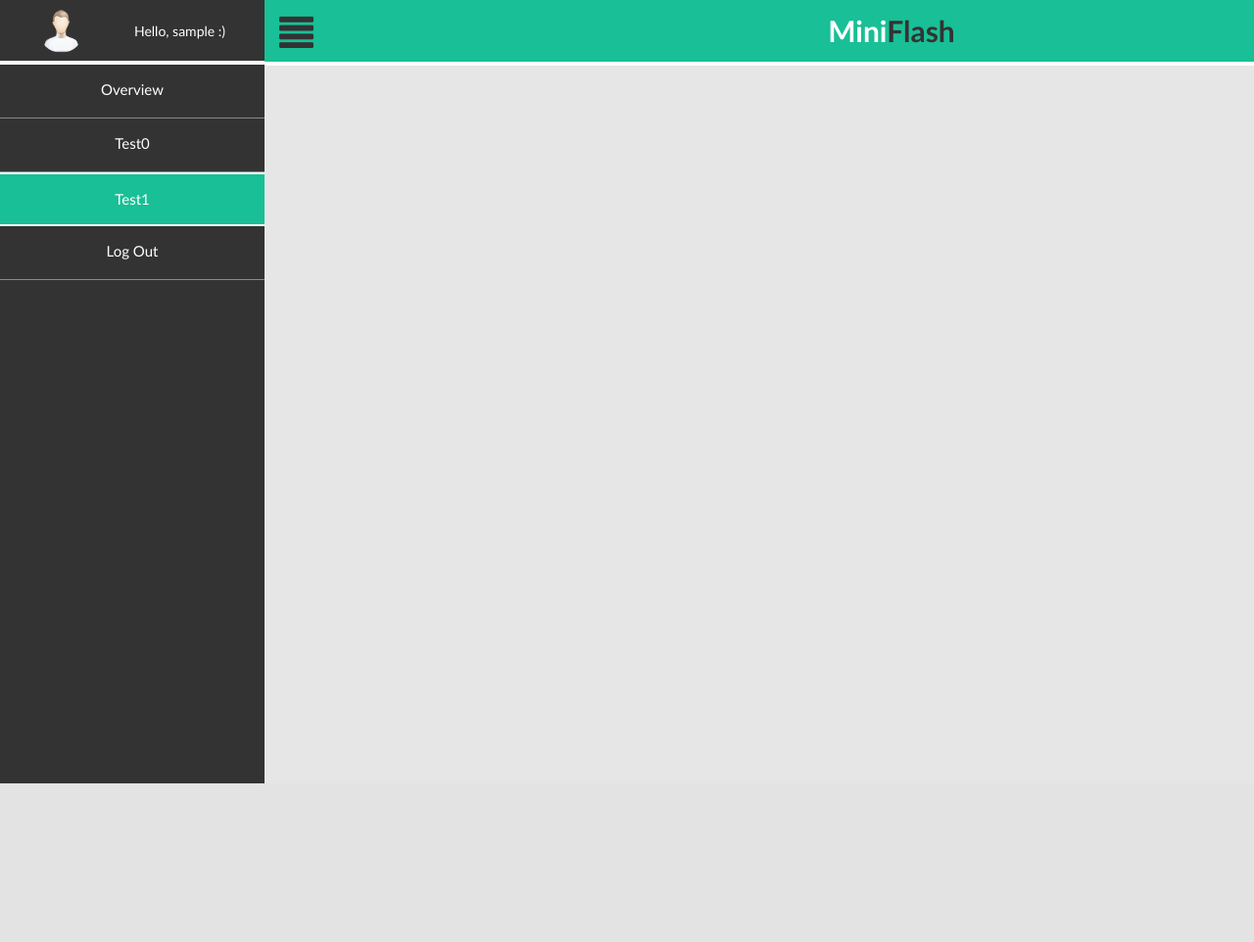
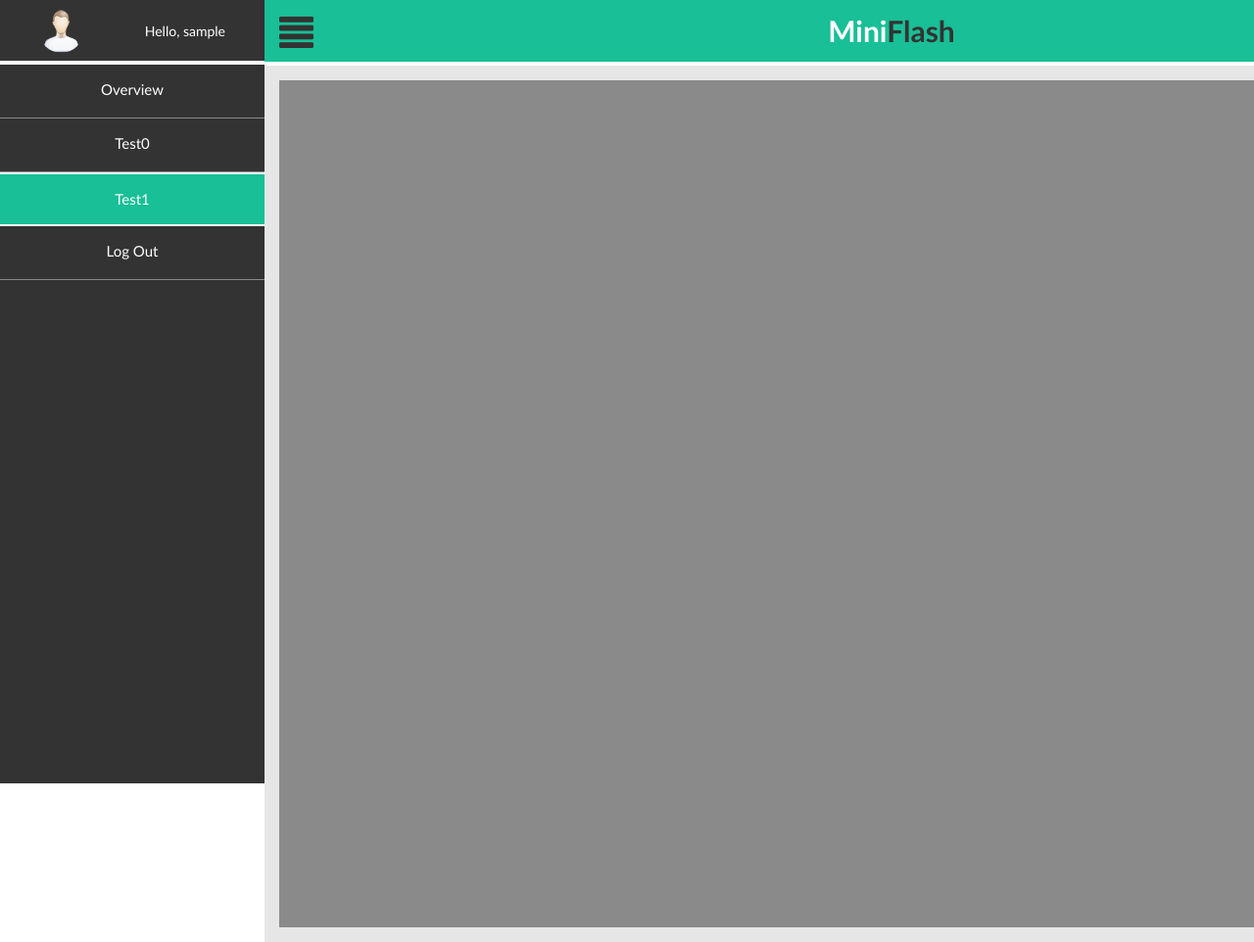
Before and after one commit to marlic1337/MiniFlash, a Django app: page /overview in a window 1280 px wide. Shown: the whole page at 98% size. Before the commit the page ends 800 px from the top, so only its background shows below. Run offline with Django 3.2, Linux system fonts and the light colour scheme; the visitor is signed in with stand-in values (Sample User, id 1); some libraries are stand-ins or nearby versions.

Commit message:
authenticated containers style

```diff
--- a/MiniFlash/static/css/authenticated.css
+++ b/MiniFlash/static/css/authenticated.css
@@ -6,6 +6,13 @@
     min-height: 60px;
     background-color: #19BF96;
     border-bottom: 4px solid #ffffff;
+}
+
+.footer{
+    min-height: 66px;
+    background-color: #19BF96;
+    border-top: 4px solid #ffffff;
+    margin-bottom: 0;
 }
 
 #auth_logo{
@@ -20,12 +27,6 @@
 #toggle_slider{
     font-size: 35px;
     margin-top: 9px;
-}
-
-#auth_container{
-    margin-top: 15px;
-    padding-left: 20px;
-    padding-right: 20px;
 }
 
 #user_info{
@@ -61,3 +62,22 @@
     float: right;
     margin-top: 22px;
 }
+
+#container_row{
+    padding: 15px 15px 15px 15px;
+}
+
+#auth_container{
+    padding-top: 10px;
+    padding-bottom: 10px;
+    background-color: rgba(0, 0, 0, 0.4);
+    min-height: 865px;
+}
+
+#auth_additional_right{
+    padding-top: 10px;
+    padding-bottom: 10px;
+    background-color: #19BF96;
+    min-height: 865px;
+    border-left: 4px solid #ffffff;
+}
--- a/MiniFlash/templates/authenticated/authenticated_base.html
+++ b/MiniFlash/templates/authenticated/authenticated_base.html
@@ -21,9 +21,12 @@
 
         <!-- main site content -->
         <div class="container-fluid">
-            <div class="row">
-                <div id="auth_container" class="col-md-12">
+            <div id="container_row" class="row">
+                <div id="auth_container" class="col-md-10">
                     {% block auth_main_content %}{% endblock %}
+                </div>
+                <div id="auth_additional_right" class="col-md-2 visible_desktop">
+                    {% block auth_additional_right %}{% endblock %}
                 </div>
             </div>
         </div>
@@ -33,7 +36,7 @@
         <!-- left slidebar content -->
         <div id="user_info">
             <img id="user_image" width="45px" src="{{ request.user.logo_url }}" class="img-circle" alt="User Image" />
-            <div id="hello_text"><p class="text_color_white">Hello, {{ request.user.username }} :)</p></div>
+            <div id="hello_text"><p class="text_color_white">Hello, {{ request.user.username }}</p></div>
         </div>
         <div class="menu_item"><a href="{% url 'home' %}">Overview</a></div>
         <div class="menu_item"><a href="#">Test0</a></div>
```
